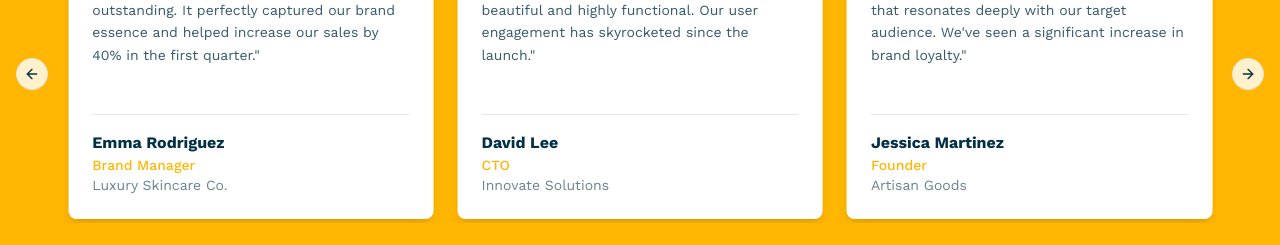
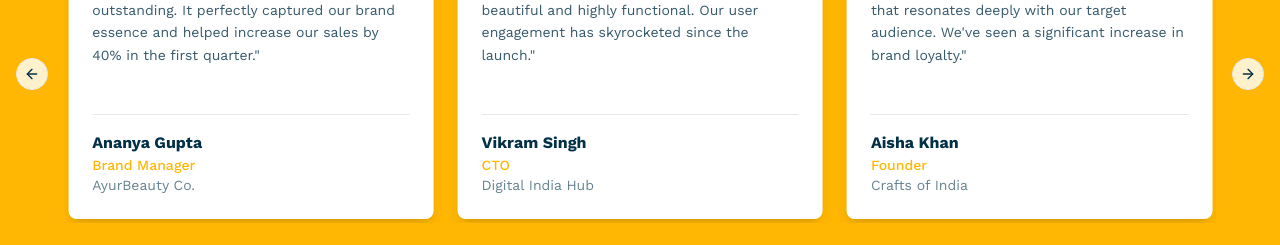
Before and after one commit to vvmetamark/meta-mark-canvas-flow, a React (Vite) app: page / in a window 1280 px wide. Shown: the part 5080-5325 px from the top of the page. Built offline with nearby package versions, Linux system fonts and the light colour scheme.

Commit message:
Refactor: Use Indian names in testimonials
Updated the testimonials section to use Indian names for authors.

```diff
--- a/src/components/TestimonialsSection.tsx
+++ b/src/components/TestimonialsSection.tsx
@@ -13,64 +13,64 @@ const TestimonialsSection = () => {
     {
       id: 1,
       content: "VV Metamark transformed our brand identity completely. Their creative approach and attention to detail exceeded our expectations. The team's professionalism and innovative solutions helped us stand out in a competitive market.",
-      author: "Sarah Johnson",
-      company: "TechStart Inc.",
+      author: "Priya Sharma",
+      company: "BharatTech Solutions",
       position: "CEO",
       rating: 5
     },
     {
       id: 2,
       content: "Working with VV Metamark was an absolute pleasure. They delivered exceptional digital marketing campaigns that significantly boosted our online presence and customer engagement. Highly recommended!",
-      author: "Michael Chen",
-      company: "GreenLife Organics",
+      author: "Rohan Mehra",
+      company: "Desi Organics",
       position: "Marketing Director",
       rating: 5
     },
     {
       id: 3,
       content: "The packaging design created by VV Metamark for our premium product line was outstanding. It perfectly captured our brand essence and helped increase our sales by 40% in the first quarter.",
-      author: "Emma Rodriguez",
-      company: "Luxury Skincare Co.",
+      author: "Ananya Gupta",
+      company: "AyurBeauty Co.",
       position: "Brand Manager",
       rating: 5
     },
     {
       id: 4,
       content: "The web design team is top-notch. They built us a sleek, modern website that is both beautiful and highly functional. Our user engagement has skyrocketed since the launch.",
-      author: "David Lee",
-      company: "Innovate Solutions",
+      author: "Vikram Singh",
+      company: "Digital India Hub",
       position: "CTO",
       rating: 5
     },
     {
       id: 5,
       content: "VV Metamark's branding services are second to none. They helped us craft a brand story that resonates deeply with our target audience. We've seen a significant increase in brand loyalty.",
-      author: "Jessica Martinez",
-      company: "Artisan Goods",
+      author: "Aisha Khan",
+      company: "Crafts of India",
       position: "Founder",
       rating: 5
     },
     {
       id: 6,
       content: "Their print design work is simply stunning. From brochures to event banners, every piece they created for us was a work of art that commanded attention.",
-      author: "Robert Brown",
-      company: "Global Expo",
+      author: "Arjun Patel",
+      company: "Mela Events",
       position: "Events Coordinator",
       rating: 5
     },
     {
       id: 7,
       content: "A fantastic partner for all our digital marketing needs. Their data-driven strategies have consistently delivered impressive results, growing our leads by over 200%.",
-      author: "Olivia Williams",
-      company: "NextGen Realty",
+      author: "Saanvi Reddy",
+      company: "IndiRealty",
       position: "Head of Marketing",
       rating: 5
     },
     {
       id: 8,
       content: "I'm so grateful for their expertise. They took our fledgling idea and turned it into a powerful brand. The creative process was collaborative, insightful, and incredibly rewarding.",
-      author: "James Taylor",
-      company: "Bright Spark",
+      author: "Kabir Joshi",
+      company: "Naya Soch Ventures",
       position: "Co-Founder",
       rating: 5
     }
```
